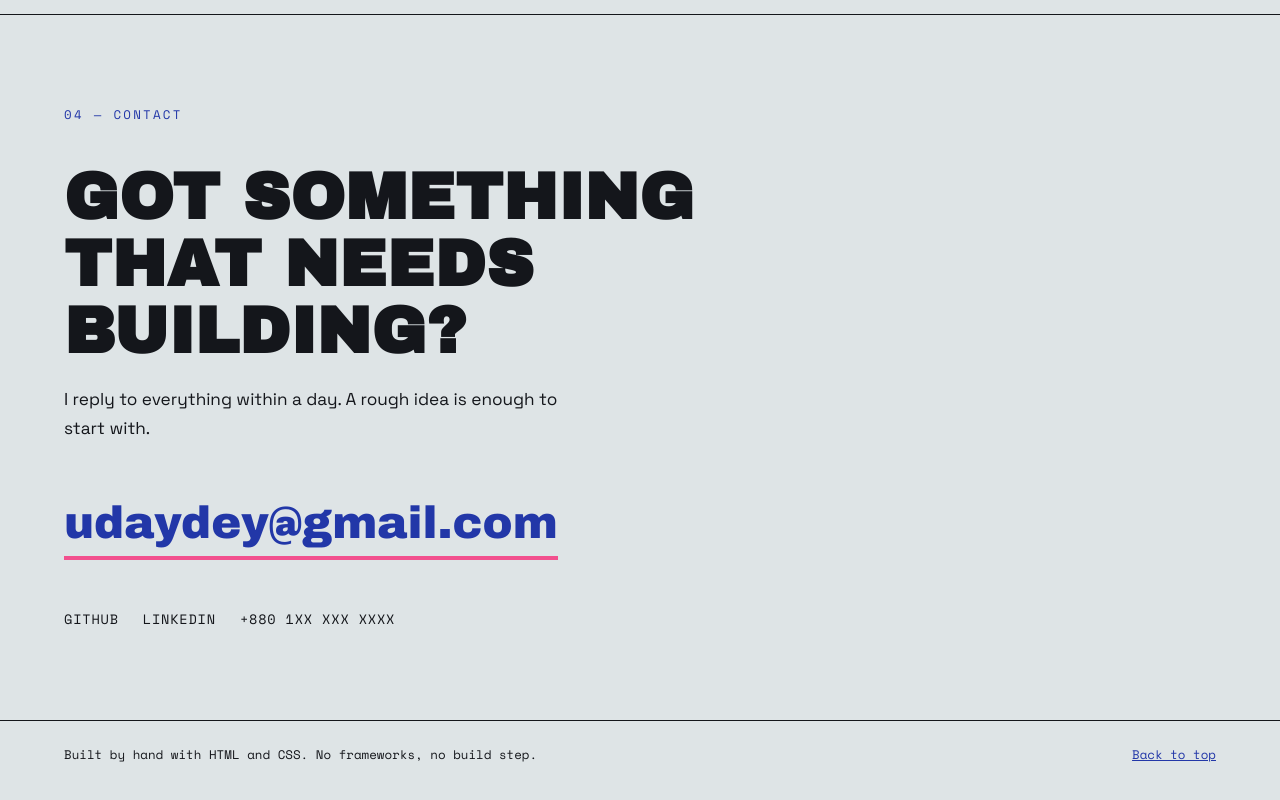
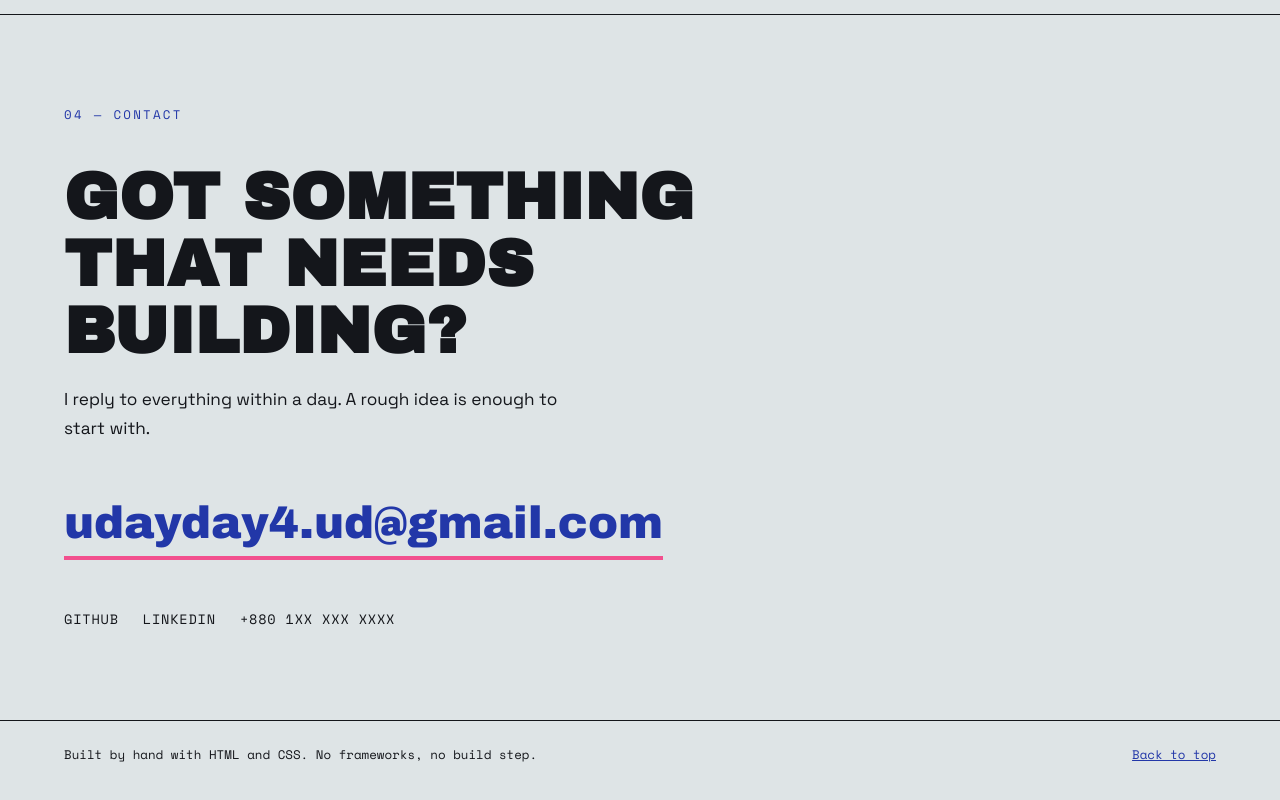
Before and after one commit to UdayDey-Boss/Syntecxhub_Portfolio_Website, a plain HTML site: page index.html in a window 1280 px wide. Shown: the part 2802-3602 px from the top of the page. Drawn offline with nearby package versions, Linux system fonts and the light colour scheme.

Commit message:
Update index.html

```diff
--- a/index.html
+++ b/index.html
@@ -133,7 +133,7 @@
     <h2 class="contact__head">Got something that needs building?</h2>
     <p class="contact__sub">I reply to everything within a day. A rough idea is enough to start with.</p>
 
-    <a class="bigmail" href="mailto:udaydey@gmail.com">udaydey@gmail.com</a>
+    <a class="bigmail" href="mailto:udayday4.ud@gmail.com">udayday4.ud@gmail.com</a>
 
     <ul class="elsewhere">
       <li><a href="https://github.com/UdayDey-Boss" target="_blank" rel="noopener">GitHub</a></li>
```
